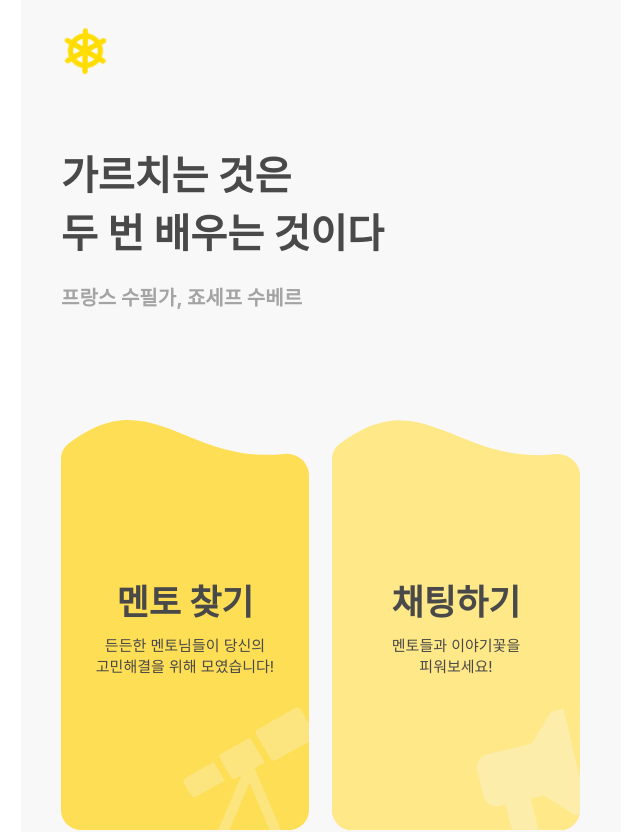
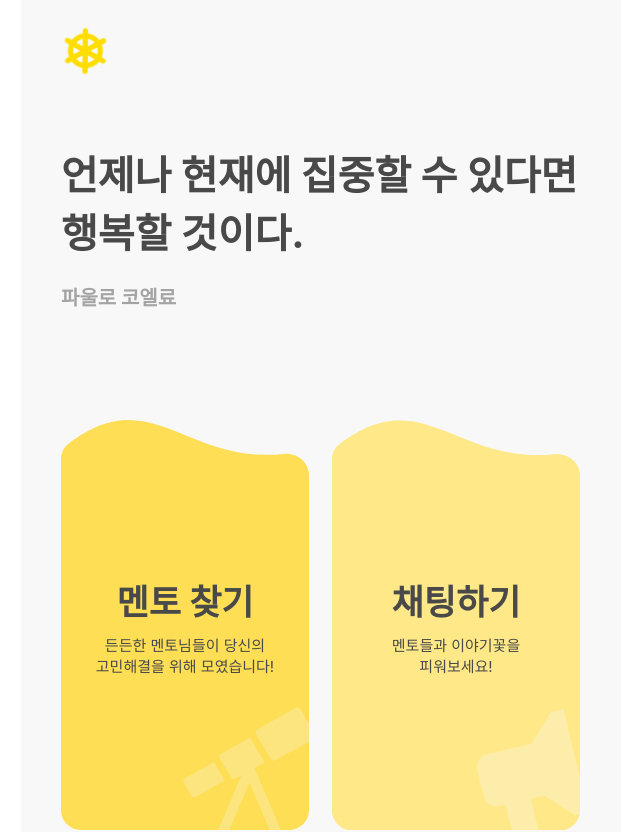
Before and after one commit to youbing5921/deploy_hw, a React (Create React App) app in the folder gamja/: page /home in a window 1280 px wide. Shown: the top 832 px of the page, without its empty margins (319-959 px from the left). Built offline with nearby package versions, Linux system fonts and the light colour scheme; a web font is replaced by a local one.

Commit message:
[Feat] 명언 추가

```diff
--- a/gamja/src/components/home/QuoteSection.jsx
+++ b/gamja/src/components/home/QuoteSection.jsx
@@ -3,20 +3,24 @@ import styled from "styled-components";
 
 const quoteList = [
   {
-    quote: "가르치는 것은 \n두 번 배우는 것이다",
-    author: "프랑스 수필가, 죠세프 수베르",
+    quote: "언제나 현재에 집중할 수 있다면\n행복할 것이다.",
+    author: "파울로 코엘료",
   },
   {
-    quote: "두 번 배우는 것이다",
-    author: "프랑스 수필가, ",
+    quote: "피할 수 없으면 즐겨라",
+    author: "로버트 엘리엇",
   },
   {
-    quote: "가르치는 것은 ",
-    author: " 죠세프 수베르",
+    quote: "행복은 습관이다.\n그것을 몸에 지니라",
+    author: "허버드",
   },
   {
-    quote: "내 자신에 대한 자신감을 잃으면, \n온 세상이 나의 적이 된다.",
-    author: "랄프 왈도 에머슨",
+    quote: "그대의 하루하루를\n그대의 마지막날이라고 생각하라",
+    author: "호라티우스",
+  },
+  {
+    quote: "자신감 있는 표정을 지으면\n자신감이 생긴다",
+    author: "찰스 다윈",
   },
 ];
 
```
